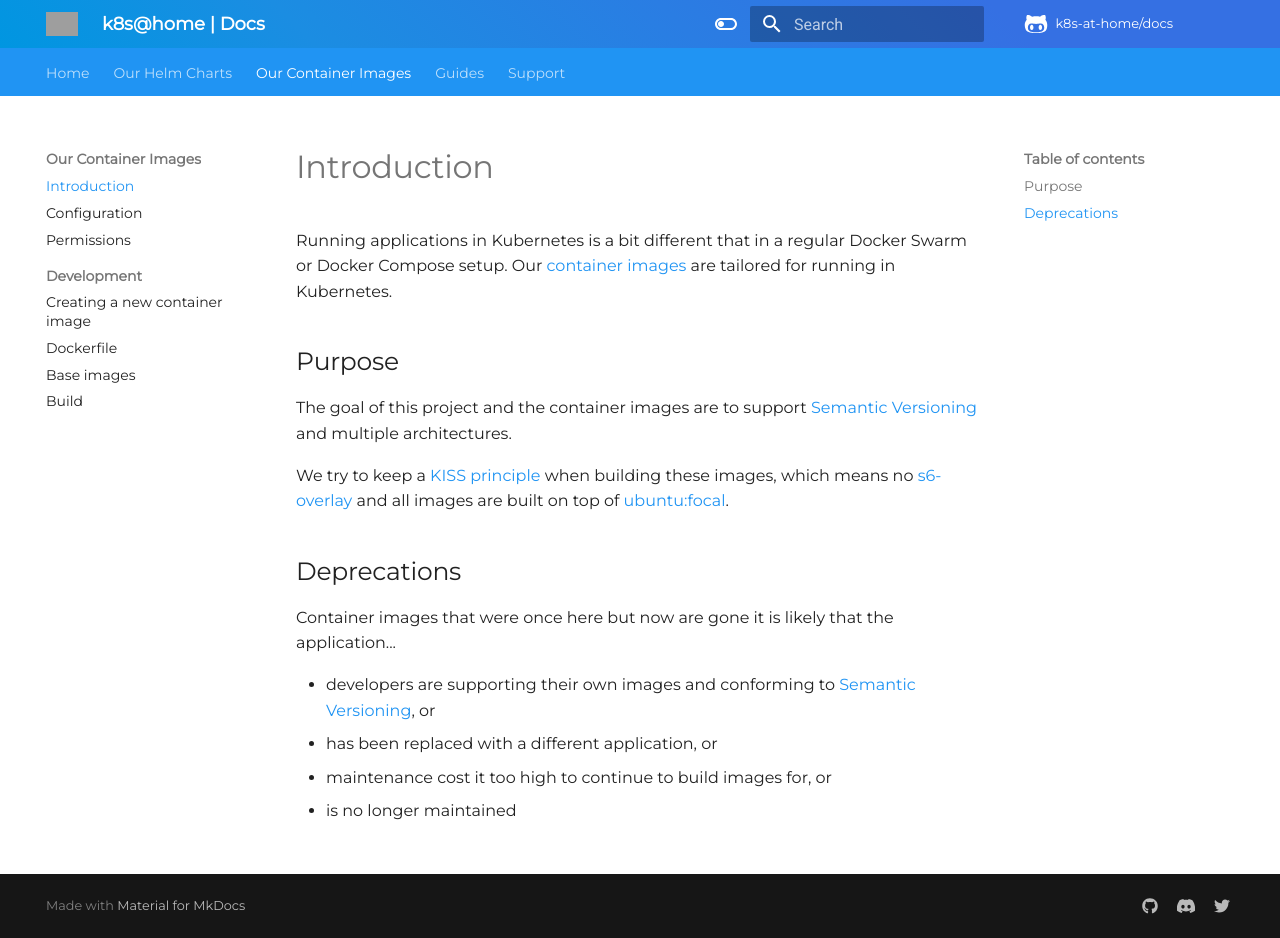
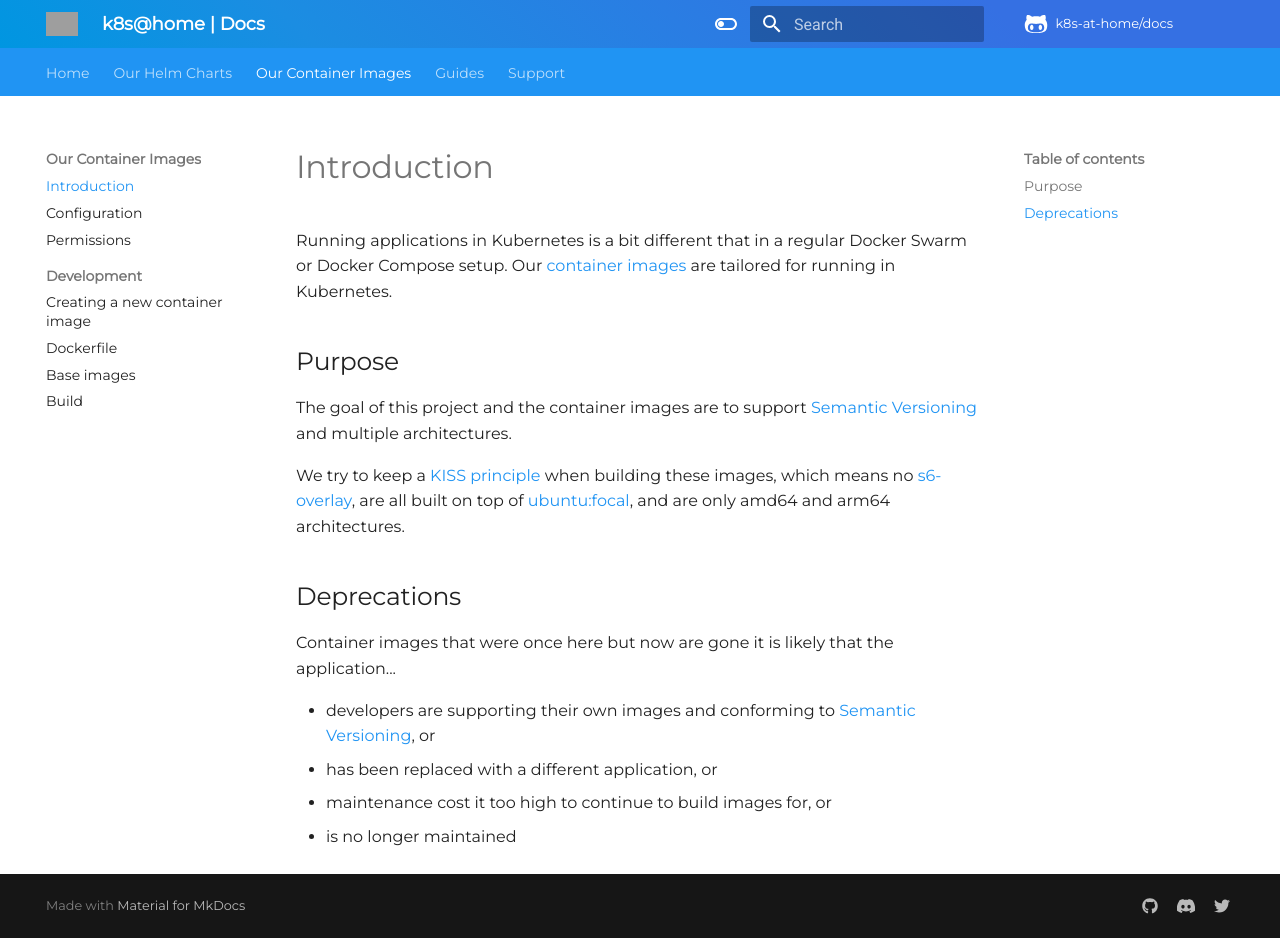
Before and after one commit to nicholaswilde/docs, an MkDocs documentation site: the page built from docs/our-container-images/introduction.md, in a window 1280 px wide and 938 px high. Built offline with MkDocs 1.6.1 and Material for MkDocs 9.7.7, drawn with Linux system fonts in a browser that asks for light colours; comment, search, counter and statistics services are not loaded; grey boxes are pictures that could not be loaded.

Commit message:
Update introduction.md

```diff
--- a/docs/our-container-images/introduction.md
+++ b/docs/our-container-images/introduction.md
@@ -12,8 +12,9 @@ The goal of this project and the container images are to support
 
 We try to keep a [KISS principle](https://en.wikipedia.org/wiki/KISS_principle)
 when building these images, which means no
-[s6-overlay](https://github.com/just-containers/s6-overlay) and all images are
-built on top of [ubuntu:focal](https://hub.docker.com/_/ubuntu).
+[s6-overlay](https://github.com/just-containers/s6-overlay),
+are all built on top of [ubuntu:focal](https://hub.docker.com/_/ubuntu), and are
+only amd64 and arm64 architectures.
 
 ## Deprecations
 
```
